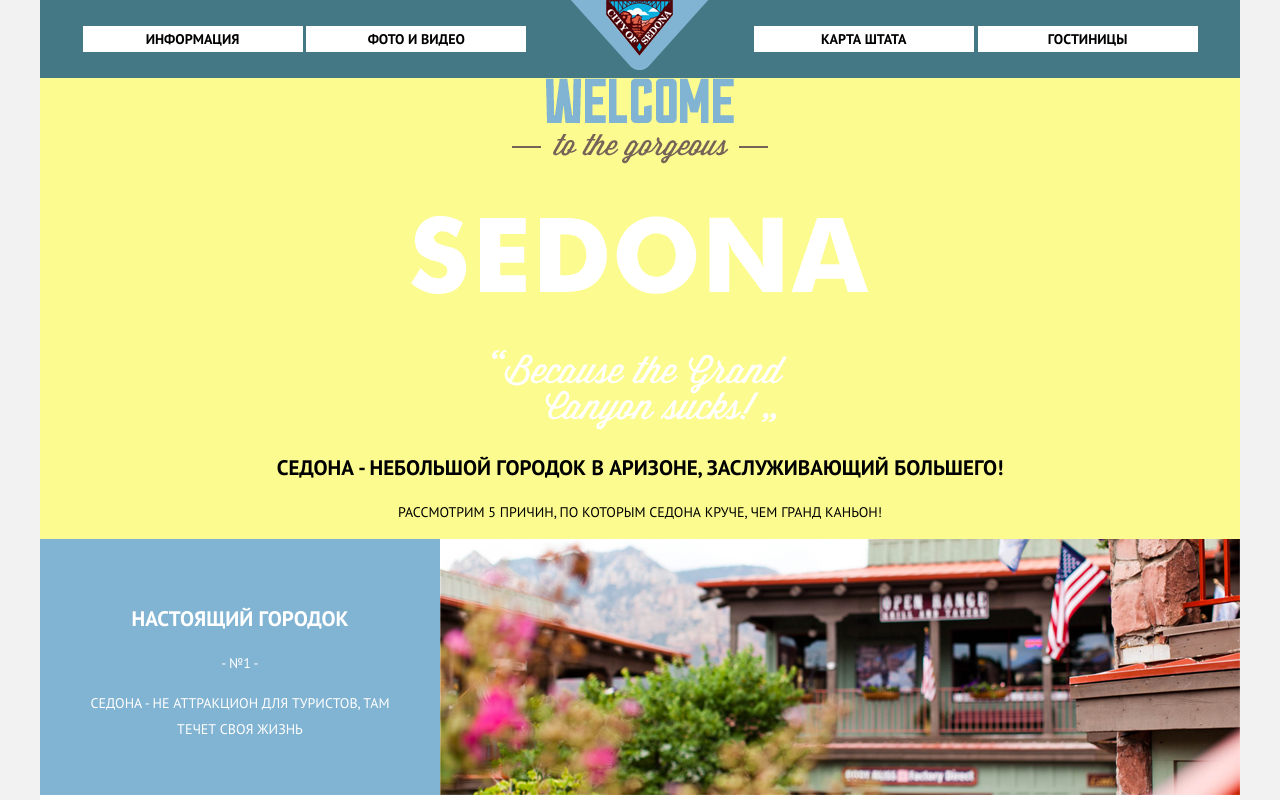
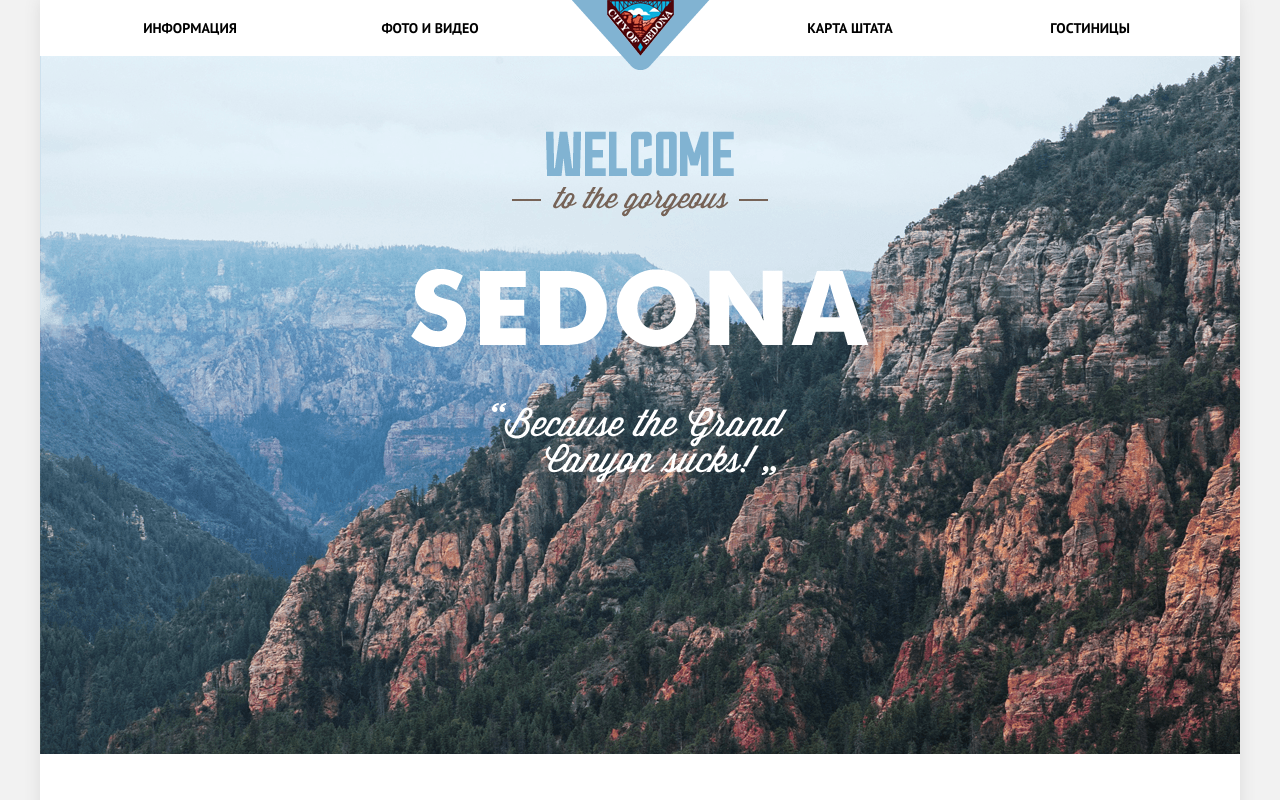
Before and after one commit to Alice2506/228536-sedona, a plain HTML site: page index.html in a window 1280 px wide. Shown: the top 800 px of the page. Drawn offline with Linux system fonts and the light colour scheme.

Commit message:
правка главной страницы

```diff
--- a/css/style.css
+++ b/css/style.css
@@ -45,8 +45,14 @@
 }
 
 nav {
-  background-color: #457885;
+  background-color: #fff;
   text-align: center;
+  font-size: 0;
+}
+
+nav ul {
+  font-size: 0;
+  list-style: none;
 }
 
 nav li {
@@ -55,17 +61,44 @@
   font-weight: bold;
   line-height: 26px;
   background-color: white;
-  list-style: none;
   display: inline-block;
   vertical-align: middle;
-  width: 220px;
+  width: 200px;
   text-align: center;
 }
 
+nav li a {
+  display: block;
+  margin: 15px;
+}
+
+nav li a:hover {
+  color: #81b3d2;
+}
+
+nav li:nth-child(1){
+  margin-right: 40px;
+}
+
+nav li:nth-child(2){
+  margin-right: 110px;
+}
+
 nav li:nth-child(3) {
-  position: relative;
+  position: absolute;
+  top: 0;
+  left: 501px;
   z-index: 5;
+  margin-top: -15px;
   background-color: transparent;
+}
+
+nav li:nth-child(4){
+  margin-left: 110px;
+}
+
+nav li:nth-child(5){
+  margin-left: 40px;
 }
 
 p {
@@ -159,6 +192,15 @@
   margin: 50px 70px;
 }
 
+.content-promo {
+  width: 500px;
+  margin: 0 auto;
+}
+
+.content-promo p {
+  margin-bottom: 50px;
+}
+
 .content-find-hotel {
   background-color: white;
   text-align: center;
@@ -179,18 +221,33 @@
 
 .main-container {
   width: 1200px;
-  background-color: #fcfb8f;
+  background-color: #fff;
   margin: 0 auto;
+  position: relative;
+  box-shadow: 0 0 15px 0 #dbdbdb;
 }
 
 .main-picture {
-  background-image: url("img/background-photo.png");
+  background-image: url("../img/background-photo.png");
+  background-color: #81b3d2;
   text-align: center;
+  width: 1200px;
+  height: 698px;
   margin: 0;
 }
 
+.main-picture-decoration {
+  margin-bottom: 50px;
+}
+
+.main-picture img {
+  width: 458px;
+  height: 352px;
+  margin-top: 75px;
+}
+
 .find-form {
-  background-image: url("img/map.png");
+  background-image: url("../img/map.png");
   background-color: pink;
 }
 
@@ -227,13 +284,6 @@
   float:  right;
 }
 
-.main-picture img {
-  background-color: #fc8fcd;
-  width: 458px;
-  height: 352px;
-  margin: 0 auto;
-}
-
 .main-picture-decoration {
   height: 57px;
   background-color: #458855;
--- a/index.html
+++ b/index.html
@@ -31,7 +31,7 @@
         </div>
         <div class="main-picture-decoration">
         </div>
-        <div class="promo">
+        <div class="content-promo">
           <h2>Седона - небольшой городок в Аризоне, заслуживающий большего!</h2>
           <p>Рассмотрим 5 причин, по которым Седона круче, чем Гранд Каньон!</p>
         </div>
```
